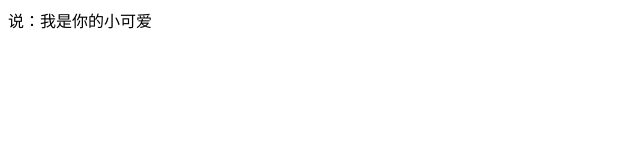
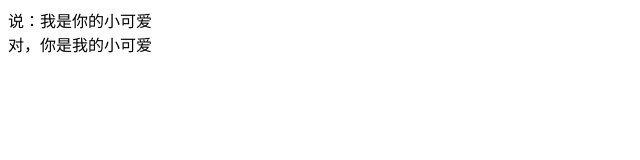
Before and after one commit to Somnuszq/first, a plain HTML site: page index.html in a window 1280 px wide. Shown: the whole page, without its empty margins (0-640 px from the left). Drawn offline with Linux system fonts and the light colour scheme.

Commit message:
第二次提交

```diff
--- a/index.html
+++ b/index.html
@@ -6,5 +6,6 @@
 </head>
 <body>
 <div>说：我是你的小可爱</div>
+<div>对，你是我的小可爱</div>
 </body>
 </html>
```
